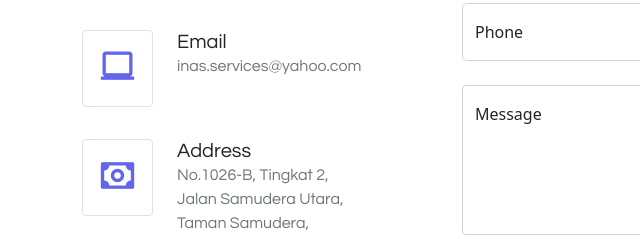
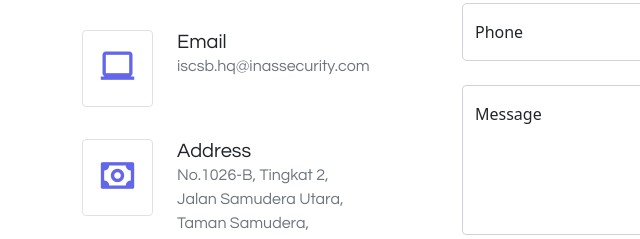
Before and after one commit to nrlmdhah/inassecurity, a plain HTML site: page contact.html in a window 1280 px wide. Shown: the part 808-1047 px from the top of the page, 0-640 px from the left. Drawn offline with Linux system fonts and the light colour scheme.

Commit message:
Update contact.html

```diff
--- a/contact.html
+++ b/contact.html
@@ -107,7 +107,7 @@
                     </div>
                     <ul class="contact-info list-unstyled col-lg-9 col-9 light-300">
                         <li class="h5 mb-0">Email</li>
-                        <li class="text-muted">inas.services@yahoo.com</li>
+                        <li class="text-muted">iscsb.hq@inassecurity.com</li>
                     </ul>
                 </div>
 
```
